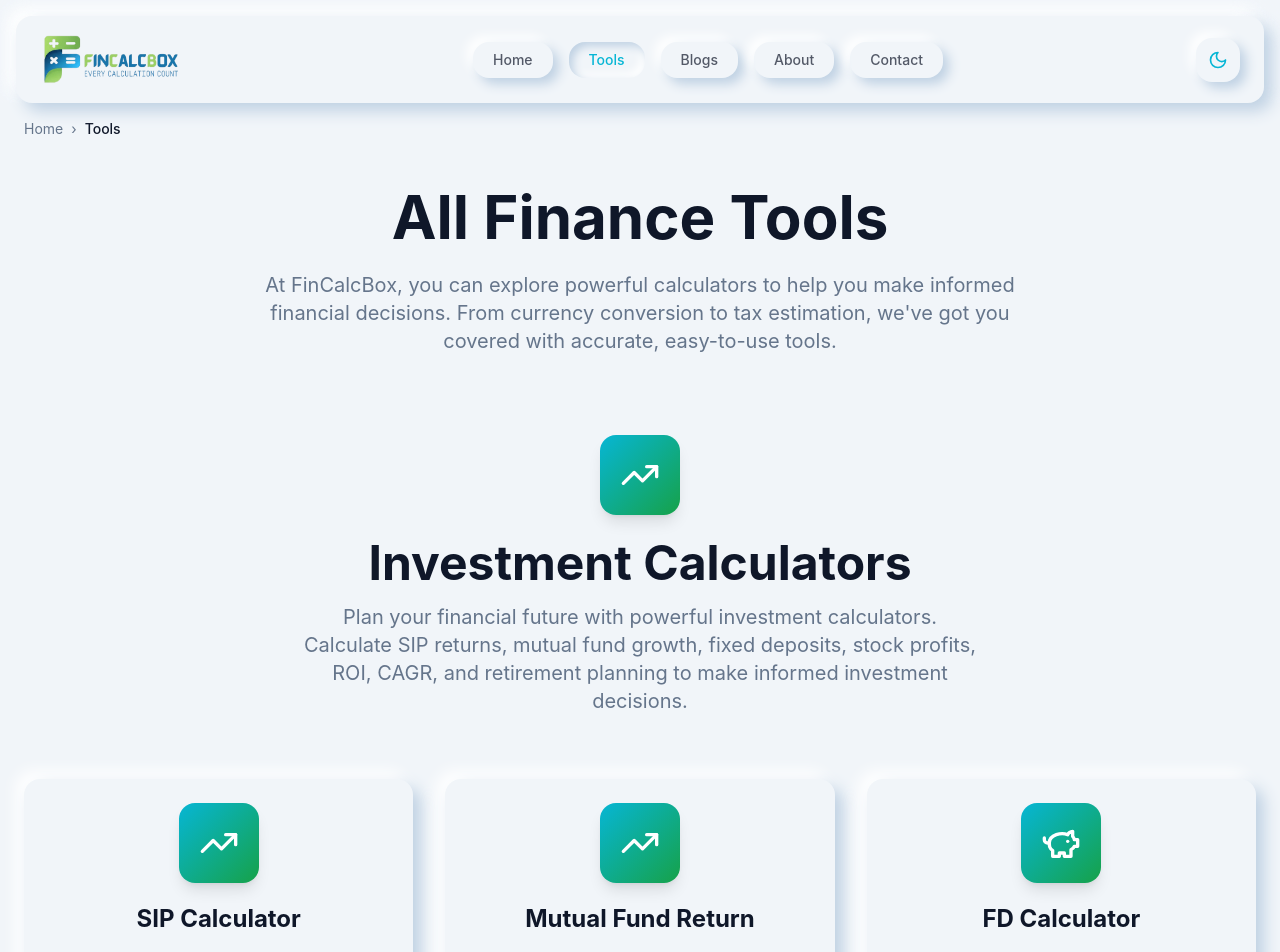
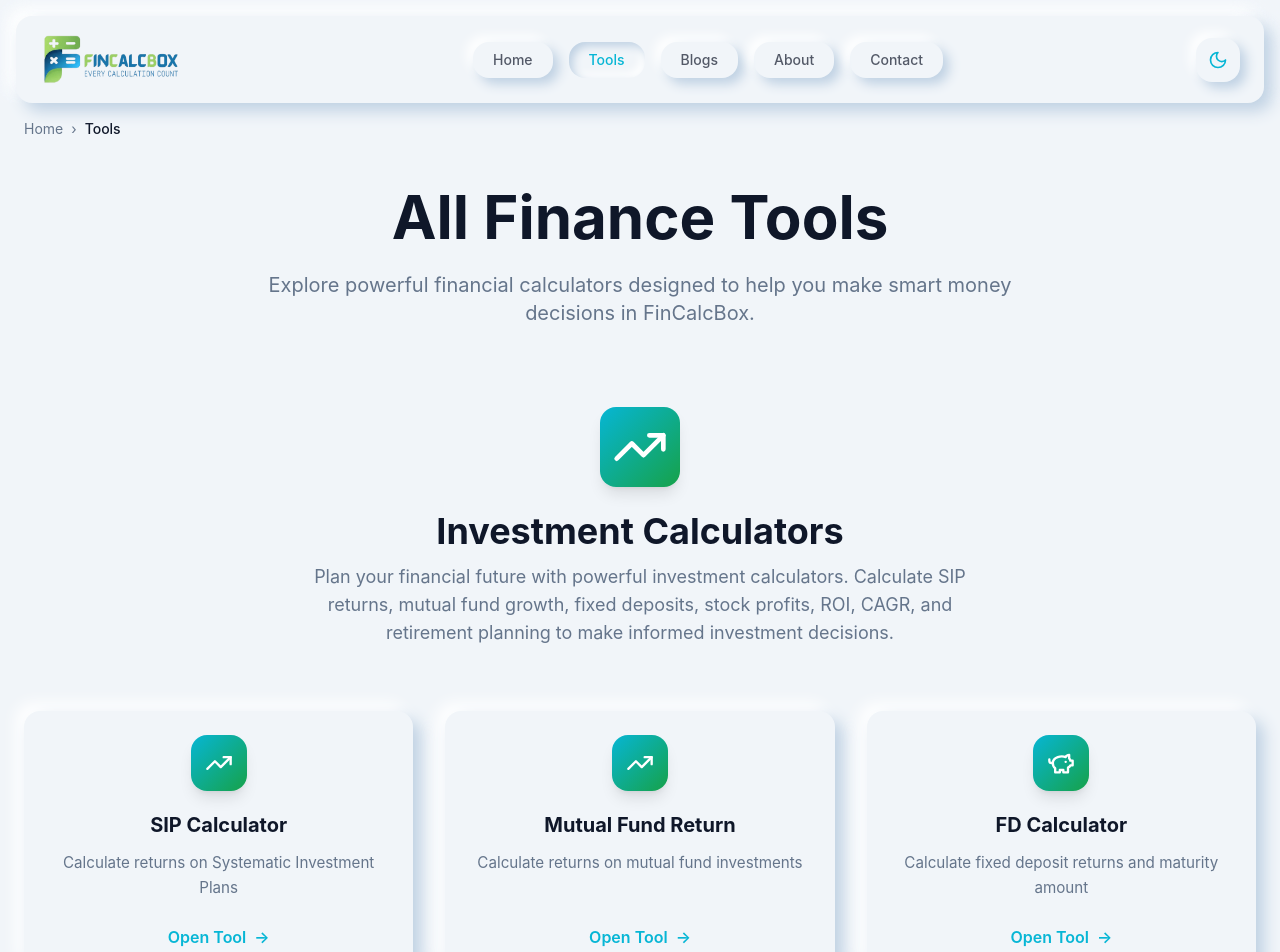
Before and after one commit to Ahmed-web-solution/fincalcbox, a React (Vite) app: page /tools in a window 1280 px wide. Shown: the top 952 px of the page. Built offline with nearby package versions, Linux system fonts and the light colour scheme; the HTML template or start-up script is replaced by a standard one.

Commit message:
Update Tools page and add ScrollToTop component

```diff
--- a/src/App.tsx
+++ b/src/App.tsx
@@ -8,6 +8,8 @@ import { lazy, Suspense } from "react";
 import ErrorBoundary from "@/components/ErrorBoundary";
 import LoadingSpinner from "@/components/LoadingSpinner";
 import MainLayout from "@/layouts/MainLayout";
+import ScrollToTop from "./components/ScrollToTop";
+
 
 // Double-check: no unused direct page imports; all are lazy-loaded. Remove any legacy imports.
 
@@ -89,6 +91,7 @@ const App = () => (
       <ThemeProvider>
           <IdleSonner />
           <BrowserRouter>
+          <ScrollToTop />
             <ErrorBoundary>
               <Suspense
                 fallback={
--- /dev/null
+++ b/src/components/ScrollToTop.jsx
@@ -0,0 +1,12 @@
+import { useEffect } from "react";
+import { useLocation } from "react-router-dom";
+
+export default function ScrollToTop() {
+  const { pathname } = useLocation();
+
+  useEffect(() => {
+    window.scrollTo(0, 0);
+  }, [pathname]);
+
+  return null;
+}
--- a/src/pages/Tools.tsx
+++ b/src/pages/Tools.tsx
@@ -2,7 +2,7 @@
 import { Link, useNavigate, useLocation } from "react-router-dom";
 import NeuCard from "@/components/NeuCard";
 import SEOHelmet from "@/components/SEOHelmet";
-import { toolsData, sectionMetadata, getAllSections, type ToolSection } from "@/data/toolsData";
+import { toolsData, sectionMetadata, getAllSections } from "@/data/toolsData";
 import { useEffect, useState } from "react";
 import { iconMap as lazyIconMap } from "@/components/icons";
 
@@ -13,7 +13,6 @@ export default function Tools() {
   const sections = getAllSections();
 
   useEffect(() => {
-    // Lazy-load icons for all tools
     (async () => {
       const iconNames = new Set(toolsData.map((t) => t.icon));
       const entries = await Promise.all(
@@ -30,16 +29,14 @@ export default function Tools() {
     })();
   }, []);
 
-  // Scroll to section when hash is present in URL
   useEffect(() => {
     if (location.hash) {
-      // Small delay to ensure DOM is ready
       const timer = setTimeout(() => {
         const element = document.querySelector(location.hash);
         if (element) {
           element.scrollIntoView({
             behavior: "smooth",
-            block: "start"
+            block: "start",
           });
         }
       }, 100);
@@ -47,7 +44,6 @@ export default function Tools() {
     }
   }, [location.hash]);
 
-  // JSON-LD structured data
   const jsonLd = {
     "@context": "https://schema.org",
     "@type": "ItemList",
@@ -58,13 +54,12 @@ export default function Tools() {
       "position": index + 1,
       "name": tool.title,
       "description": tool.description,
-      "url": `https://www.fincalcbox.com${tool.route}`
-    }))
+      "url": `https://www.fincalcbox.com${tool.route}`,
+    })),
   };
 
   return (
     <div className="min-h-screen py-12 px-6">
-      {/* ✅ SEO improvements */}
       <SEOHelmet
         title="Financial Calculators & Tools - FinCalcBox"
         description="Free online financial calculators including currency converter, loan calculator, EMI calculator, income tax calculator, and compound interest calculator. Make smarter money decisions for USA and Canada."
@@ -74,21 +69,19 @@ export default function Tools() {
       />
 
       <div className="mx-auto max-w-7xl">
-        {/* Page Header */}
         <div className="text-center mb-16 md:mb-20 animate-fade-in">
           <h1 className="text-4xl md:text-5xl lg:text-6xl font-bold mb-6 text-foreground">
             All Finance Tools
           </h1>
           <p className="text-lg md:text-xl text-muted-foreground max-w-3xl mx-auto leading-relaxed">
-            At FinCalcBox, you can explore powerful calculators to help you make informed financial decisions.
-            From currency conversion to tax estimation, we've got you covered
-            with accurate, easy-to-use tools.
+            Explore powerful financial calculators designed to help you make smart money decisions in FinCalcBox.
           </p>
         </div>
 
-        {/* Tools grouped by sections */}
         {sections.map((section, sectionIndex) => {
-          const sectionTools = toolsData.filter((tool) => tool.section === section);
+          const sectionTools = toolsData.filter(
+            (tool) => tool.section === section
+          );
           const metadata = sectionMetadata[section];
           const SectionIcon = icons[metadata.icon];
 
@@ -101,68 +94,74 @@ export default function Tools() {
               className="mb-20 md:mb-24 lg:mb-28 animate-fade-in scroll-mt-20"
               style={{ animationDelay: `${sectionIndex * 0.1}s` }}
             >
-              {/* Section Header - Centered with Icon, Title, Description */}
               <div className="flex flex-col items-center justify-center text-center mb-12 md:mb-16">
-                {/* Icon */}
                 {SectionIcon && (
-                  <div className="inline-flex items-center justify-center w-16 h-16 md:w-20 md:h-20 rounded-2xl bg-gradient-to-br from-primary to-accent text-white mb-6 shadow-lg">
-                    <SectionIcon className="h-8 w-8 md:h-10 md:w-10" />
+                  <div className="inline-flex items-center justify-center
+                  w-16 h-16 md:w-20 md:h-20
+                  rounded-2xl bg-gradient-to-br from-primary to-accent
+                  text-white mb-6 shadow-lg">
+
+                    <SectionIcon className="h-12 w-12 md:h-14 md:w-14" />
                   </div>
+
                 )}
 
-                {/* Title */}
-                <h2 className="text-3xl md:text-4xl lg:text-5xl font-bold mb-4 text-foreground">
-                  {metadata.title}
-                </h2>
+<h2 className="text-2xl sm:text-3xl md:text-4xl font-bold mb-3 text-foreground">
+  {metadata.title}
+</h2>
 
-                {/* Description */}
-                <p className="text-base md:text-lg lg:text-xl text-muted-foreground max-w-2xl mx-auto leading-relaxed">
-                  {metadata.description}
-                </p>
+<p className="text-sm sm:text-base md:text-lg text-muted-foreground max-w-xl md:max-w-2xl mx-auto leading-relaxed">
+  {metadata.description}
+</p>
+
               </div>
 
-              {/* Tool cards for this section */}
               <div className="grid grid-cols-1 md:grid-cols-2 lg:grid-cols-3 gap-6 md:gap-8">
                 {sectionTools.map((tool, index) => {
                   const Icon = icons[tool.icon];
+
                   return (
                     <NeuCard
                       key={tool.id}
                       hover
                       className="text-center cursor-pointer animate-fade-in flex flex-col h-full transition-all duration-200"
-                      style={{ animationDelay: `${(sectionIndex * 10 + index) * 0.05}s` }}
+                      style={{
+                        animationDelay: `${(sectionIndex * 10 + index) * 0.05}s`,
+                      }}
                       onClick={() => navigate(tool.route)}
                       aria-label={`Open ${tool.title} tool`}
                     >
-                      {/* Card Icon */}
-                      <div className="inline-flex items-center justify-center w-16 h-16 md:w-20 md:h-20 rounded-2xl bg-gradient-to-br from-primary to-accent text-white mb-5 shadow-lg mx-auto">
+                      <div className="inline-flex items-center justify-center w-12 h-12 md:w-14 md:h-14 rounded-2xl bg-gradient-to-br from-primary to-accent text-white mb-5 shadow-lg mx-auto">
                         {Icon ? (
-                          <Icon className="h-8 w-8 md:h-10 md:w-10" aria-hidden="true" />
+                          <Icon
+                            className="h-8 w-8 md:h-7 md:w-7"
+                            aria-hidden="true"
+                          />
                         ) : (
-                          <span className="h-8 w-8 md:h-10 md:w-10" />
+                          <span className="h-6 w-6 md:h-7 md:w-7" />
                         )}
                       </div>
 
-                      {/* Card Title */}
-                      <h3 className="text-xl md:text-2xl font-bold mb-3 text-foreground leading-tight">
+                      <h3 className="text-lg md:text-xl font-bold mb-3 text-foreground leading-tight">
                         {tool.title}
                       </h3>
 
-                      {/* Card Description */}
-                      <p className="text-sm md:text-base text-muted-foreground mb-6 flex-grow leading-relaxed">
+                      <p className="text-sm md:text-[0.95rem] text-muted-foreground mb-6 flex-grow leading-relaxed">
                         {tool.description}
                       </p>
 
-                      {/* Card Action Button */}
                       <Link
                         to={tool.route}
-                        className="inline-flex items-center justify-center gap-2 text-primary font-semibold hover:underline focus:outline-none focus:ring-2 focus:ring-primary rounded transition-all duration-200 group"
+                        className="inline-flex items-center justify-center gap-2 text-primary font-semibold hover:underline rounded transition-all duration-200 group"
                         aria-label={`Open ${tool.title} tool`}
                         onClick={(e) => e.stopPropagation()}
                       >
                         <span>Open Tool</span>
-                        <span className="transition-transform duration-200 group-hover:translate-x-1">→</span>
+                        <span className="transition-transform duration-200 group-hover:translate-x-1">
+                          →
+                        </span>
                       </Link>
+
                     </NeuCard>
                   );
                 })}
```
